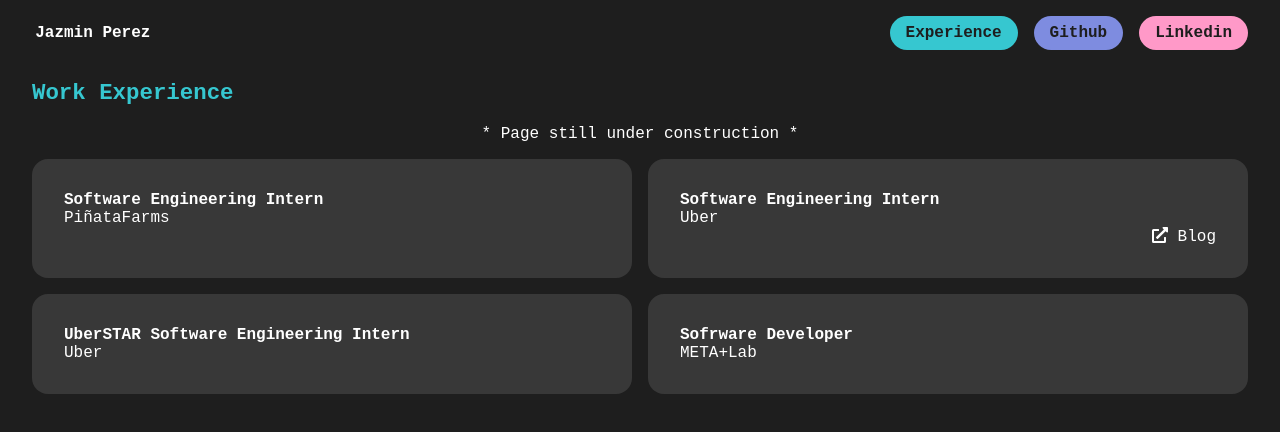
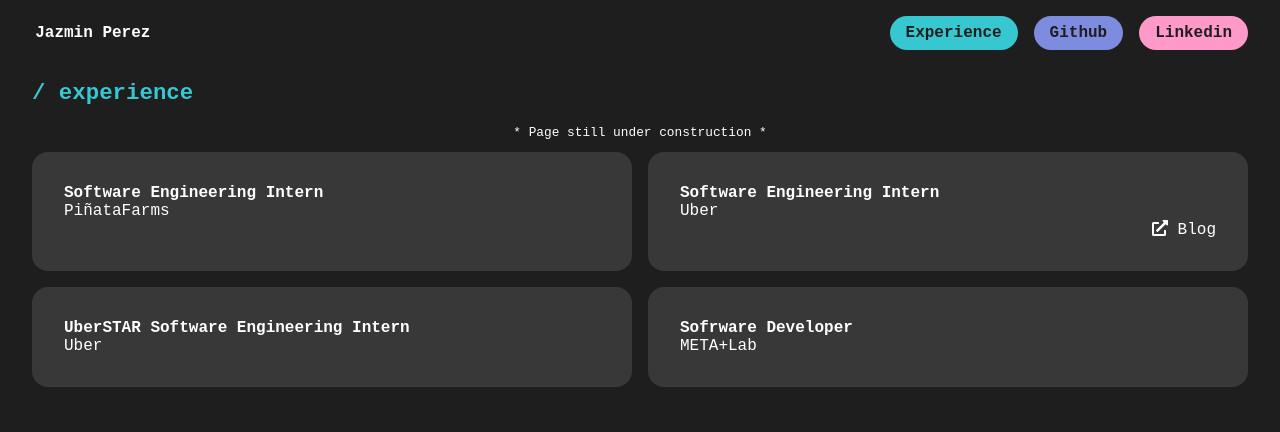
Before and after one commit to jazperez/portfolio, a React (Create React App) app: page /portfolio/experience in a window 1280 px wide. Shown: the top 432 px of the page. Built offline with nearby package versions, Linux system fonts and the light colour scheme.

Commit message:
Add meta image back to manifest and edit manifest details. Edit title for experience

```diff
--- a/public/index.html
+++ b/public/index.html
@@ -7,7 +7,7 @@
     <meta name="theme-color" content="#000000" />
     <meta
       name="description"
-      content="Web site created using create-react-app"
+      content="Portfolio created using create-react-app"
     />
     <link rel="apple-touch-icon" href="%PUBLIC_URL%/logo192.png" />
     <!--
--- a/src/components/experience/Experience.js
+++ b/src/components/experience/Experience.js
@@ -9,7 +9,7 @@
     <div>
         <Navbar />
         <div className="container">
-            <h2 className="section-title blue">Work Experience</h2>
+            <h2 className="section-title blue">/ experience</h2>
             <p className="under-constr white">* Page still under construction *</p>
             <div className="cards">
                 { Data.map(role => {
--- a/src/components/experience/experience.scss
+++ b/src/components/experience/experience.scss
@@ -2,7 +2,7 @@
 
 .under-constr {
     text-align: center;
-    font-size: 1em;
+    font-size: 0.8em;
     display: block;
 }
 
```
Also changed, not shown: public/logo512.png (added), public/manifest.json.
